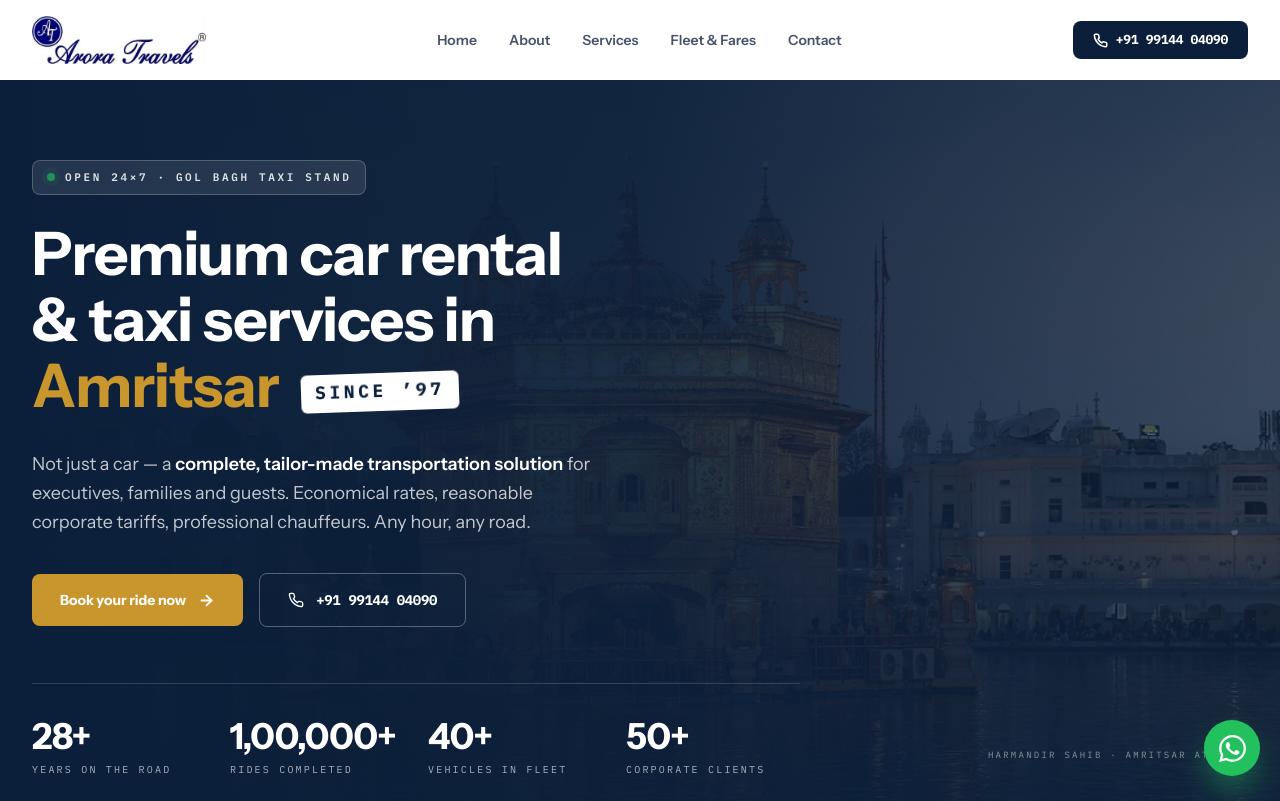
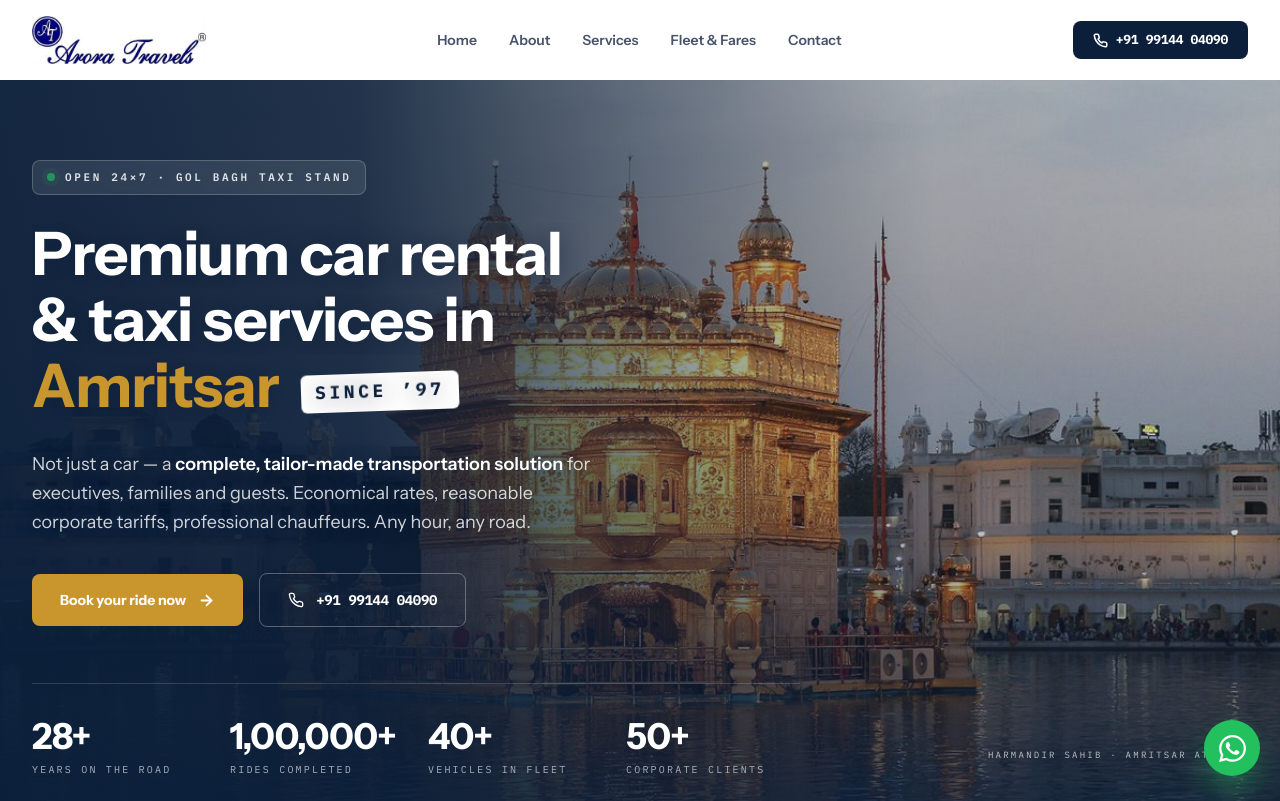
Before and after one commit to Prockoleck/arora-travels-demo, a React (Vite) app: page / in a window 1280 px wide. Shown: the top 801 px of the page. Built offline with nearby package versions, Linux system fonts and the light colour scheme.

Commit message:
hero/band: let the landmark photos show - full-opacity images, directional scrims, light text shadows

```diff
--- a/src/components/DestinationBand.tsx
+++ b/src/components/DestinationBand.tsx
@@ -13,9 +13,9 @@
         src={band.img}
         alt={band.imgAlt}
         loading="lazy"
-        className="absolute inset-0 h-full w-full object-cover object-[center_35%] opacity-50"
+        className="absolute inset-0 h-full w-full object-cover object-[center_35%]"
       />
-      <div className="absolute inset-0 bg-gradient-to-r from-navy via-navy/75 to-navy/25" />
+      <div className="absolute inset-0 bg-[linear-gradient(90deg,rgba(11,31,58,0.95)_0%,rgba(11,31,58,0.88)_45%,rgba(11,31,58,0.6)_100%)] lg:bg-[linear-gradient(90deg,rgba(11,31,58,0.95)_0%,rgba(11,31,58,0.82)_30%,rgba(11,31,58,0.45)_52%,rgba(11,31,58,0.08)_78%,rgba(11,31,58,0)_100%)]" />
 
       <div className="relative mx-auto max-w-7xl px-5 py-24 sm:px-8 lg:py-32">
         <Reveal className="max-w-2xl">
@@ -24,12 +24,12 @@
             <span className="text-gold">{band.eyebrow}</span>
           </span>
 
-          <h2 className="mt-6 font-display text-3xl leading-[1.12] text-white sm:text-4xl xl:text-5xl">
+          <h2 className="mt-6 font-display text-3xl leading-[1.12] text-white [text-shadow:0_2px_22px_rgba(11,31,58,0.55)] sm:text-4xl xl:text-5xl">
             {band.pre}{" "}
             <span className="text-gold">{band.accent}</span>
           </h2>
 
-          <p className="mt-6 max-w-xl leading-relaxed text-white/80">{band.text}</p>
+          <p className="mt-6 max-w-xl leading-relaxed text-white/90 [text-shadow:0_1px_14px_rgba(11,31,58,0.6)]">{band.text}</p>
 
           <div className="mt-9 flex flex-wrap items-center gap-4">
             <button
--- a/src/components/Hero.tsx
+++ b/src/components/Hero.tsx
@@ -28,16 +28,17 @@
 
   return (
     <section id="home" className="relative flex min-h-screen items-center overflow-hidden bg-navy">
-      {/* landmark backdrop */}
+      {/* landmark backdrop — full brightness; the scrim does the isolating */}
       <img
         src={hero.img}
         alt=""
         aria-hidden="true"
-        className="absolute inset-0 h-full w-full object-cover object-[center_38%] opacity-60"
+        className="absolute inset-0 h-full w-full object-cover object-[center_38%]"
       />
-      {/* navy wash — horizontal keeps the copy side dark, vertical grounds the stats */}
-      <div className="absolute inset-0 bg-gradient-to-r from-navy via-navy/88 to-navy/35" />
-      <div className="absolute inset-0 bg-gradient-to-t from-navy/85 via-transparent to-navy/55" />
+      {/* navy scrim — solid behind the copy, then clearing so the temple shows */}
+      <div className="absolute inset-0 bg-[linear-gradient(90deg,rgba(11,31,58,0.96)_0%,rgba(11,31,58,0.9)_42%,rgba(11,31,58,0.52)_100%)] lg:bg-[linear-gradient(90deg,rgba(11,31,58,0.95)_0%,rgba(11,31,58,0.88)_28%,rgba(11,31,58,0.52)_50%,rgba(11,31,58,0.12)_73%,rgba(11,31,58,0)_100%)]" />
+      {/* bottom scrim grounds the stats strip */}
+      <div className="absolute inset-0 bg-[linear-gradient(0deg,rgba(11,31,58,0.9)_0%,rgba(11,31,58,0.45)_20%,rgba(11,31,58,0)_50%)]" />
 
       <div className="relative mx-auto w-full max-w-7xl px-5 pb-20 pt-32 sm:px-8 lg:pt-40">
         <div className="max-w-3xl">
@@ -50,7 +51,7 @@
             </span>
           </div>
 
-          <h1 className="font-display text-[2.4rem] leading-[1.04] text-white sm:text-5xl xl:text-6xl">
+          <h1 className="font-display text-[2.4rem] leading-[1.04] text-white [text-shadow:0_2px_24px_rgba(11,31,58,0.55)] sm:text-5xl xl:text-6xl">
             <MaskedLine delay={0.05}>{hero.line1}</MaskedLine>
             <MaskedLine delay={0.18}>{hero.line2}</MaskedLine>
             <MaskedLine delay={0.31}>
@@ -71,7 +72,7 @@
             initial={{ opacity: 0, y: 18 }}
             animate={{ opacity: 1, y: 0 }}
             transition={{ delay: 0.55, duration: 0.7 }}
-            className="mt-7 max-w-xl text-lg leading-relaxed text-white/75"
+            className="mt-7 max-w-xl text-lg leading-relaxed text-white/80 [text-shadow:0_1px_16px_rgba(11,31,58,0.55)]"
           >
             {hero.subA}{" "}
             {hero.subBold && <span className="font-semibold text-white">{hero.subBold}</span>}{" "}
@@ -123,7 +124,7 @@
 
       {/* photo credit, bottom-right over the wash */}
       {hero.caption && (
-        <span className="absolute bottom-24 right-8 hidden font-mono text-[9px] uppercase tracking-[0.25em] text-white/50 lg:block">
+        <span className="absolute bottom-24 right-8 hidden font-mono text-[9px] uppercase tracking-[0.25em] text-white/70 [text-shadow:0_1px_10px_rgba(11,31,58,0.8)] lg:block">
           {hero.caption}
         </span>
       )}
@@ -135,7 +136,7 @@
         initial={{ opacity: 0 }}
         animate={{ opacity: 1 }}
         transition={{ delay: 1.4 }}
-        className="absolute bottom-6 left-1/2 hidden -translate-x-1/2 flex-col items-center gap-2 text-white/60 transition-colors hover:text-gold md:flex"
+        className="absolute bottom-6 left-1/2 hidden -translate-x-1/2 flex-col items-center gap-2 text-white/70 transition-colors hover:text-gold md:flex"
       >
         <span className="font-mono text-[9px] tracking-[0.4em]">SCROLL</span>
         <span className="road-line block h-[3px] w-16" />
```
